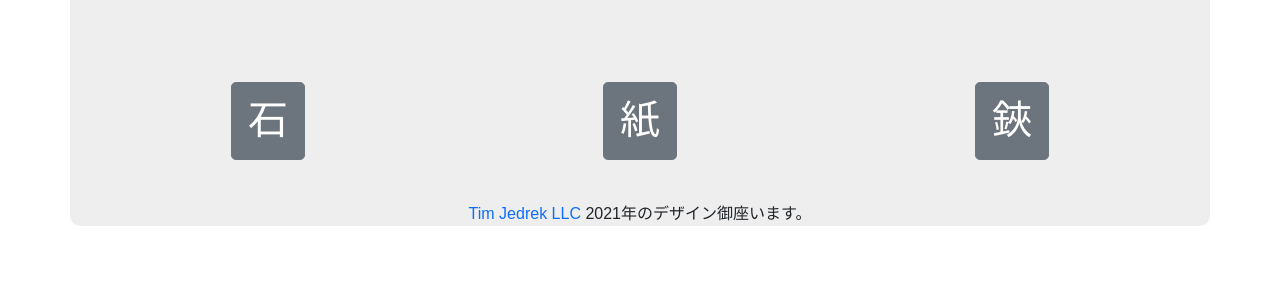
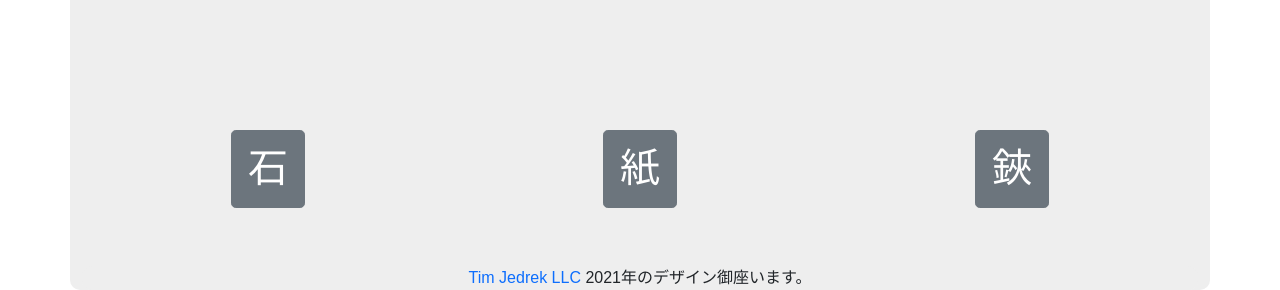
Before and after one commit to timjedrek/rock-paper-scissors, a plain HTML site: page index.html in a window 1280 px wide. Shown: the part 677-967 px from the top of the page. Before the commit the page ends 903 px from the top, so only its background shows below. Drawn offline with nearby package versions, Linux system fonts and the light colour scheme; a web font is replaced by a local one.

Commit message:
playing with margins

```diff
--- a/style2.css
+++ b/style2.css
@@ -36,10 +36,12 @@ body {
 
 .status-area {
     height: 20vh;
+    margin: 2vh;
 }
 
 .user-selection {
     height: 15vh;
+    margin: 2vh;
 }
 
 /*
```
